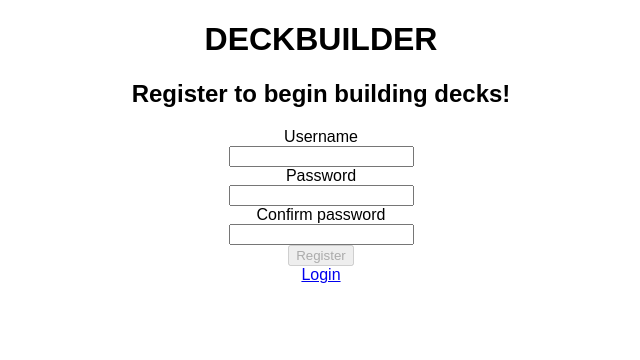
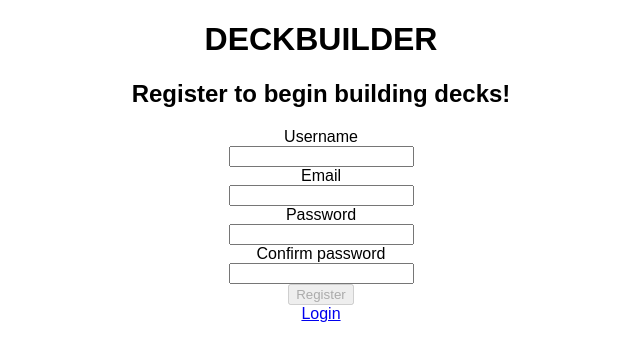
Before and after one commit to MitchGianoni/hsdeckbuilder-client, a React (Create React App) app: page /register in a window 1280 px wide. Shown: the top 360 px of the page, without its empty margins (319-959 px from the left). Built offline with nearby package versions, Linux system fonts and the light colour scheme; no server answers.

Commit message:
fixed user registration to include email

```diff
--- a/src/components/registration-form.js
+++ b/src/components/registration-form.js
@@ -9,8 +9,8 @@ const matchesPassword = matches('password');
 
 export class RegistrationForm extends React.Component {
   onSubmit(values) {
-    const { username, password } = values;
-    const user = { username, password };
+    const { username, password, email } = values;
+    const user = { username, password, email };
     return this.props.dispatch(registerUser(user))
       .then(() => this.props.dispatch(login(username, password)));
   }
@@ -20,6 +20,8 @@ export class RegistrationForm extends React.Component {
       <form className="login-form" onSubmit={this.props.handleSubmit(values => this.onSubmit(values))}>
         <label htmlFor="username">Username</label>
         <Field component={ Input } type="text" name="username" validate={[required, nonEmpty, isTrimmed]}/>
+        <label htmlFor="email">Email</label>
+        <Field component={ Input } type="text" name="email" validate={[required, nonEmpty]}/>
         <label htmlFor="password">Password</label>
         <Field component={ Input } type="password" name="password" validate={[required, passwordLength, isTrimmed]}/>
         <label htmlFor="passwordConfirm">Confirm password</label>
```
